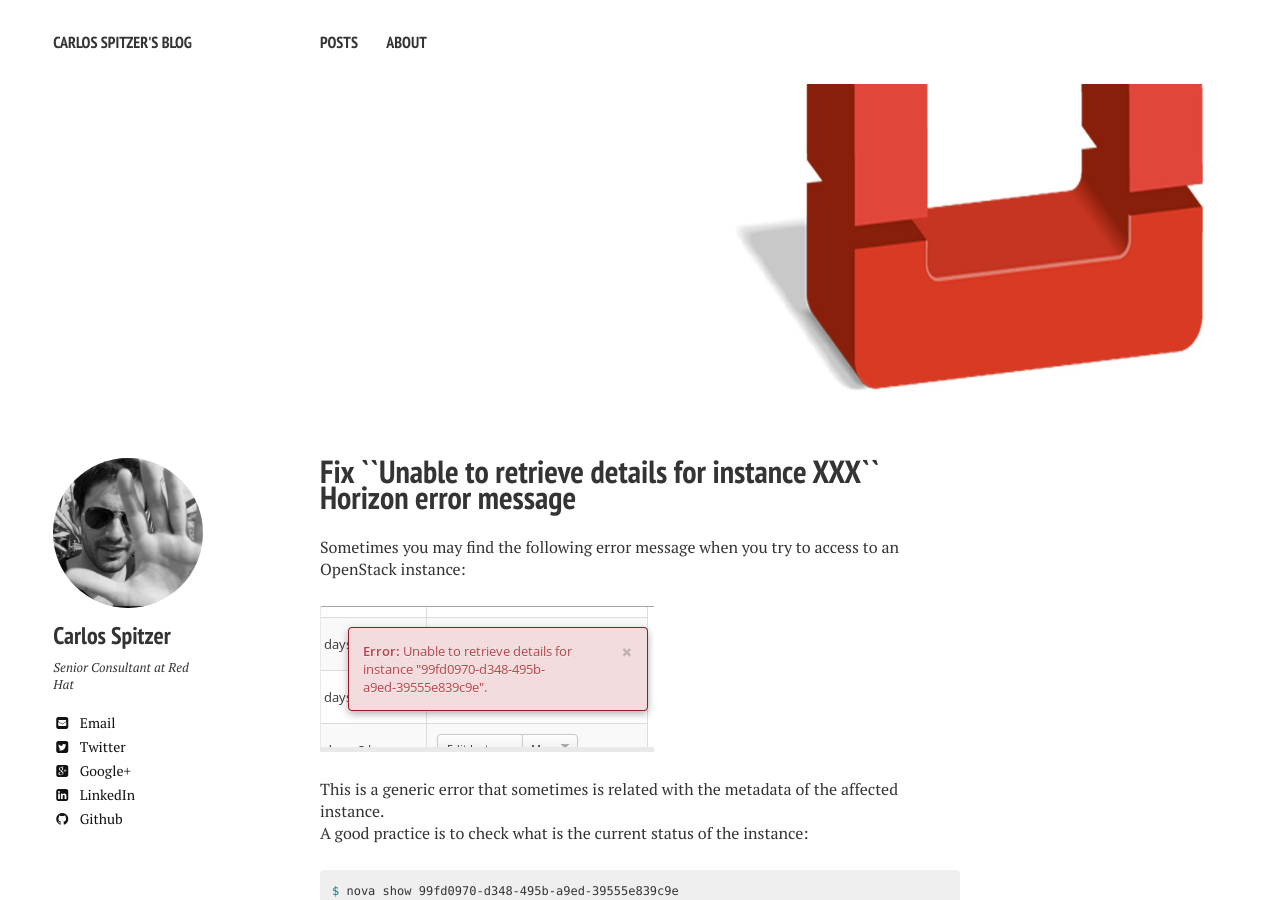
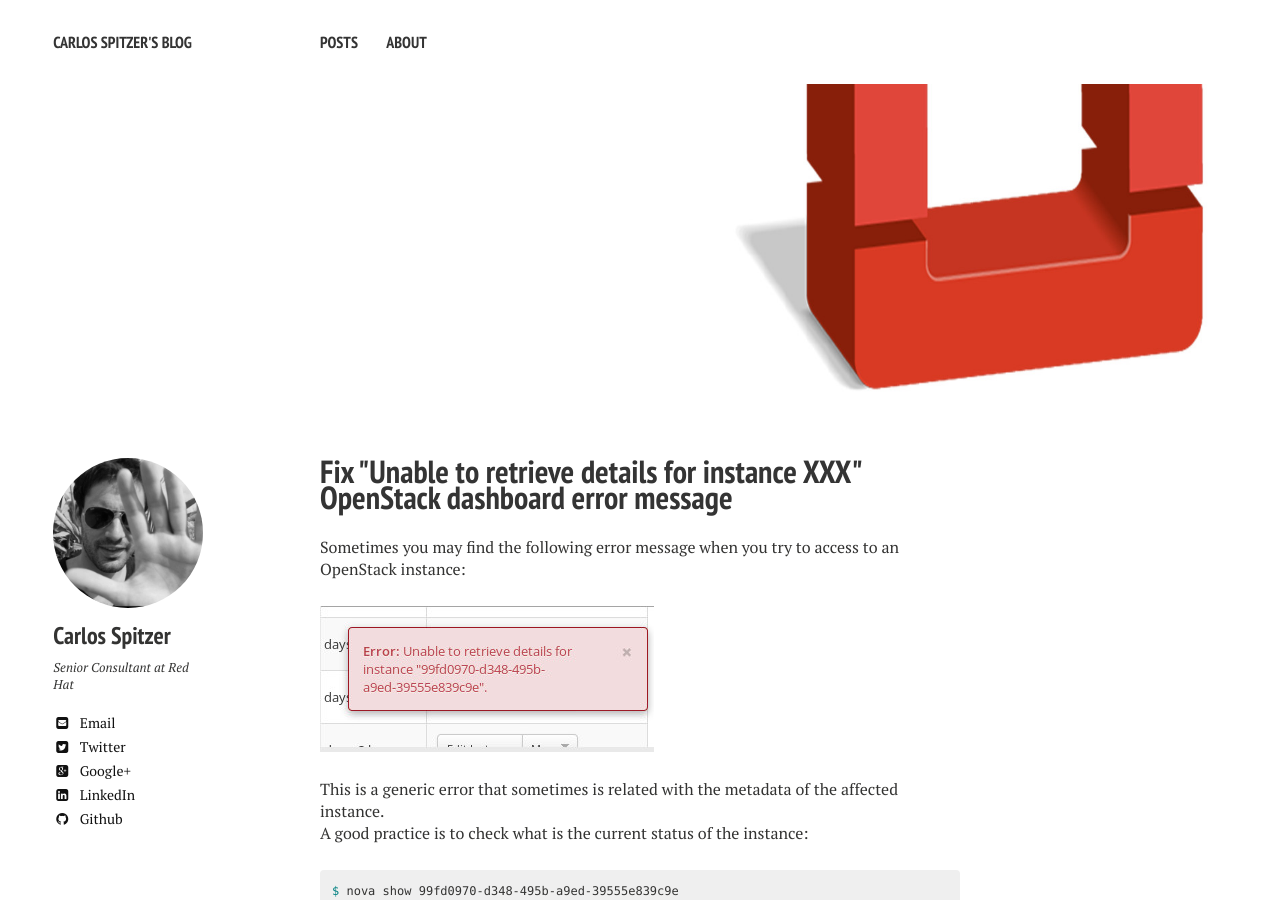
Before and after one commit to lestrade84/lestrade84.github.io, a Jekyll site: the page built from _posts/2014-12-03-openstack-horizon-retrieve-instance-details.md, in a window 1280 px wide and 900 px high. Built offline with Jekyll 4.4.1, drawn with Linux system fonts in a browser that asks for light colours; nearby versions of some CDN libraries; comment, search, counter and statistics services are not loaded; some of the changed text lies outside the part shown.

Commit message:
Metadata

```diff
--- a/_posts/2014-12-03-openstack-horizon-retrieve-instance-details.md
+++ b/_posts/2014-12-03-openstack-horizon-retrieve-instance-details.md
@@ -1,9 +1,9 @@
 ---
 layout: post
-title: Fix ``Unable to retrieve details for instance XXX`` Horizon error message
+title: Fix "Unable to retrieve details for instance XXX" OpenStack dashboard error message
 modified: 2015-03-11
 author: carlos_spitzer
-tags: [openstack, horizon, mariadb, nova, cinder, error]
+tags: [openstack, horizon, dashboard, mariadb, nova, cinder, error]
 comments: true
 image:
   feature: openstack-banner.jpg
```
